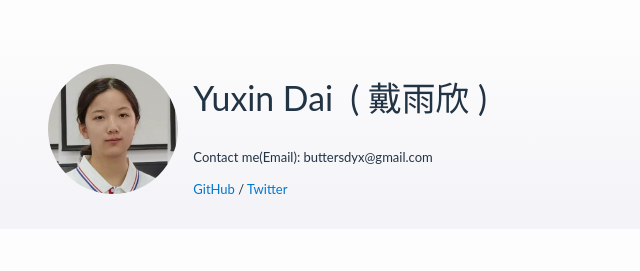
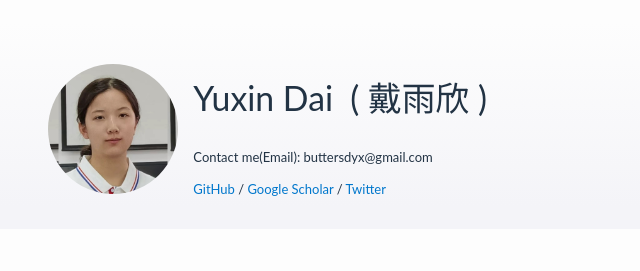
Before and after one commit to brabbitdousha/brabbitdousha.github.io, a plain HTML site: page index.html in a window 1280 px wide. Shown: the top 271 px of the page, 234-874 px from the left. Drawn offline with nearby package versions, Linux system fonts and the light colour scheme.

Commit message:
Update index.html

```diff
--- a/index.html
+++ b/index.html
@@ -34,6 +34,7 @@
                 <!--<br><papertitle style="color:rgb(206, 76, 76)"><big>^_^ Looking for a Ph.D. position(2024 fall)</big> </papertitle> -->
                 <!-- <a class="btn" href="https://scholar.google.com/citations?hl=en&user=8wGH7wsAAAAJ&view_op=list_works&sortby=pubdate">Google Scholar</a> / -->
                 <br><br><a class="btn" href="https://github.com/brabbitdousha">GitHub</a> /
+                <a class="btn" href="https://scholar.google.com/citations?user=6xj5IUcAAAAJ&hl=en">Google Scholar</a> /
                 <a class="btn" href="https://twitter.com/dousha91">Twitter</a>
                 <!-- <a class="btn" href="https://www.linkedin.com/in/ncklas">LinkedIn</a> / -->
             </div>
```
